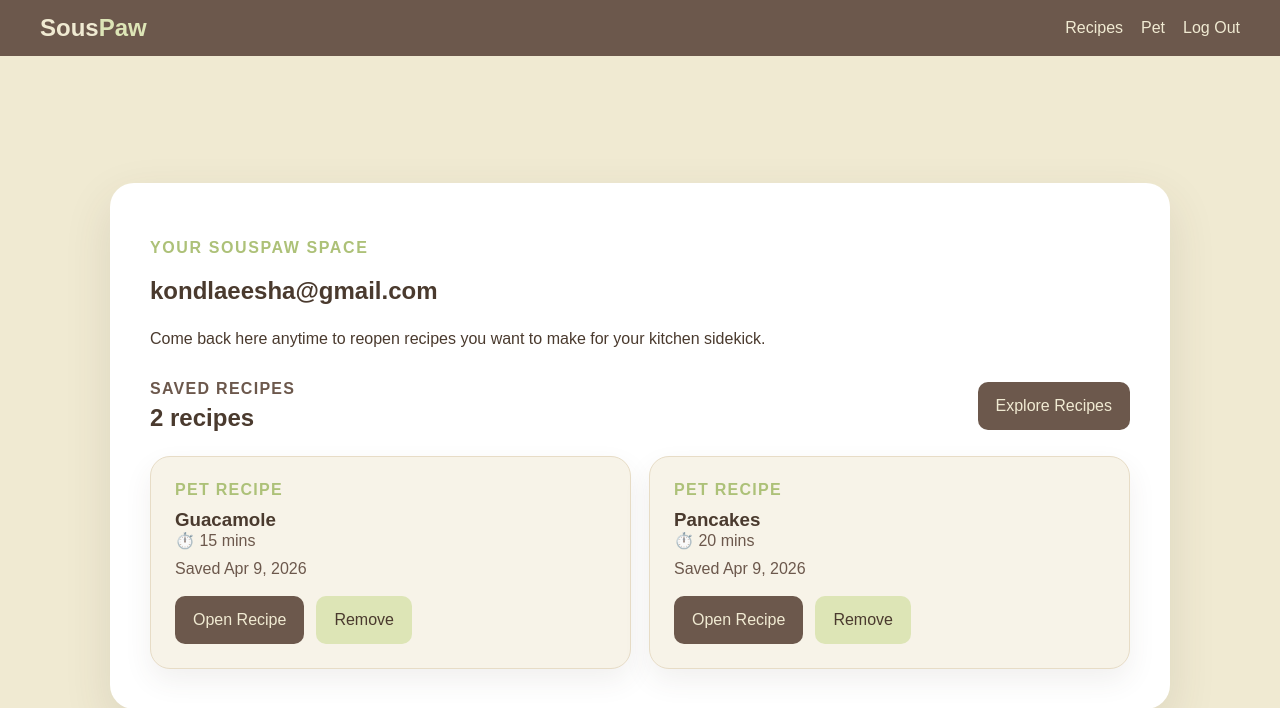
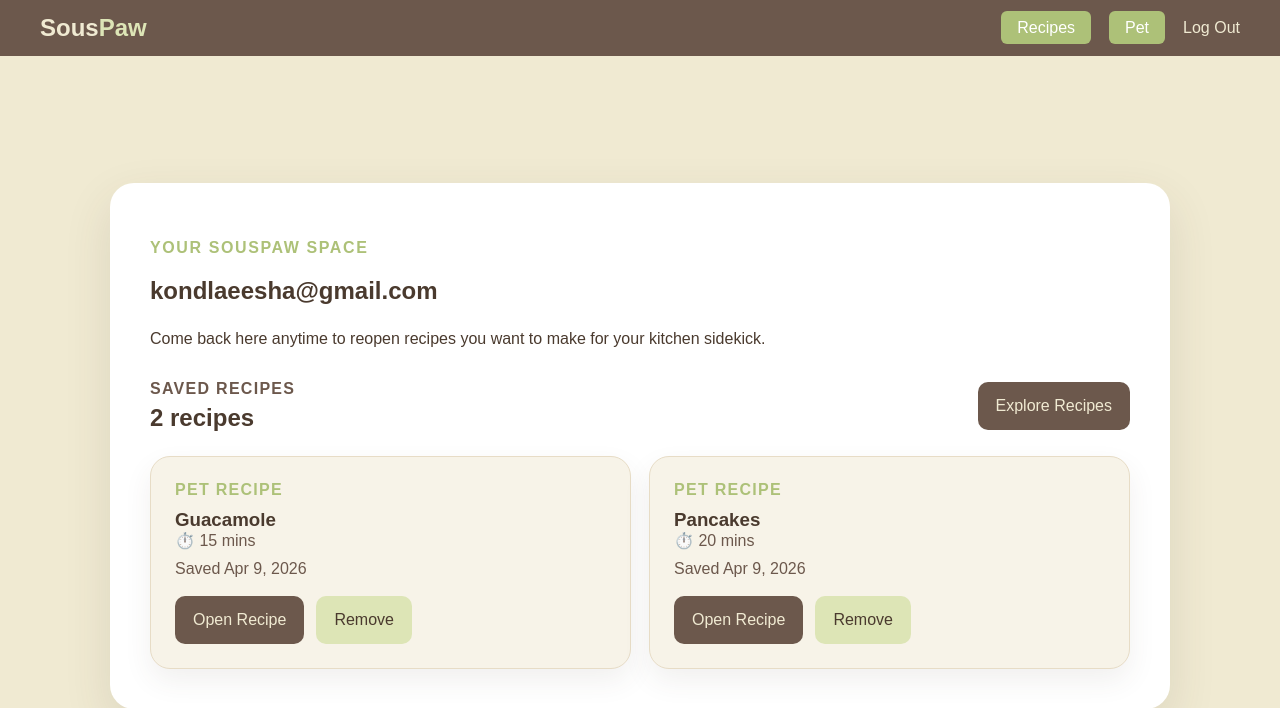
Before and after one commit to SWE-Group-1-2026/SWE_Project, a Django app: page /profile/ in a window 1280 px wide. Shown: the top 708 px of the page. Run offline with Django 4.2, Linux system fonts and the light colour scheme; a user stored in the database is signed in; data comes from the database, SQL or seed files in the repository.

Commit message:
Update profile.html matching styling changes of other pages

```diff
--- a/SWE_Project/recipes/templates/profile.html
+++ b/SWE_Project/recipes/templates/profile.html
@@ -11,8 +11,8 @@
   <nav class="navbar">
     <a href="{% url 'home' %}" class="navbar-brand">Sous<span>Paw</span></a>
     <ul class="navbar-links">
-      <li><a href="{% url 'search' %}">Recipes</a></li>
-      <li><a href="{% url 'pet_customizer' %}">Pet</a></li>
+      <li><a href="{% url 'search' %}" class="navbar-cta">Recipes</a></li>
+      <li><a href="{% url 'pet_customizer' %}" class="navbar-cta">Pet</a></li>
       <li>
         <form method="post" action="{% url 'logout' %}" class="nav-form">
           {% csrf_token %}
```
